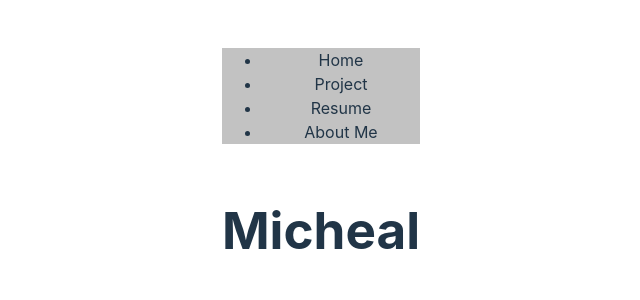
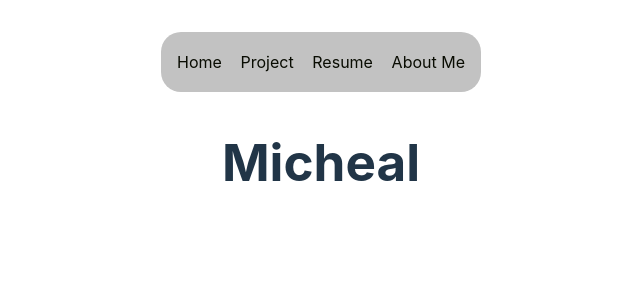
Before and after one commit to Cob007/myWebsite, a React (Vite) app: page / in a window 1280 px wide. Shown: the top 300 px of the page, without its empty margins (319-959 px from the left). Built offline with nearby package versions, Linux system fonts and the light colour scheme.

Commit message:
Header UI update added

```diff
--- a/src/component/Header/Header.jsx
+++ b/src/component/Header/Header.jsx
@@ -4,17 +4,17 @@
 
     return (
         <div className='header'>
-            <ul>
-                <li>
+            <ul className='header__list'>
+                <li className='header__item'>
                     Home
                 </li>
-                <li>
+                <li className='header__item'>
                     Project
                 </li>
-                <li>
+                <li className='header__item'>
                     Resume
                 </li>
-                <li>
+                <li className='header__item'>
                     About Me
                 </li>
             </ul>
--- a/src/component/Header/Header.scss
+++ b/src/component/Header/Header.scss
@@ -3,5 +3,32 @@
 
 
 .header {
+    border-radius: 20px;
+    width: 40vh;
+    height: 60px;
     background-color: $secondary-silver;
+    position: relative;
+
+
+    &__list {
+        width: 100%;
+        height: 100%;
+        position: absolute;
+        display: flex;
+        flex-direction: row;
+        list-style: none;
+        margin: 0;
+        padding: 0;
+        justify-content: space-between;
+        align-items: center;
+        padding: 0 16px;
+        box-sizing: border-box;
+    }
+
+    &__item {
+        display: flex;
+        flex-direction: column;
+        align-items: center;
+        color: $primary-black;
+    }
 }
```
